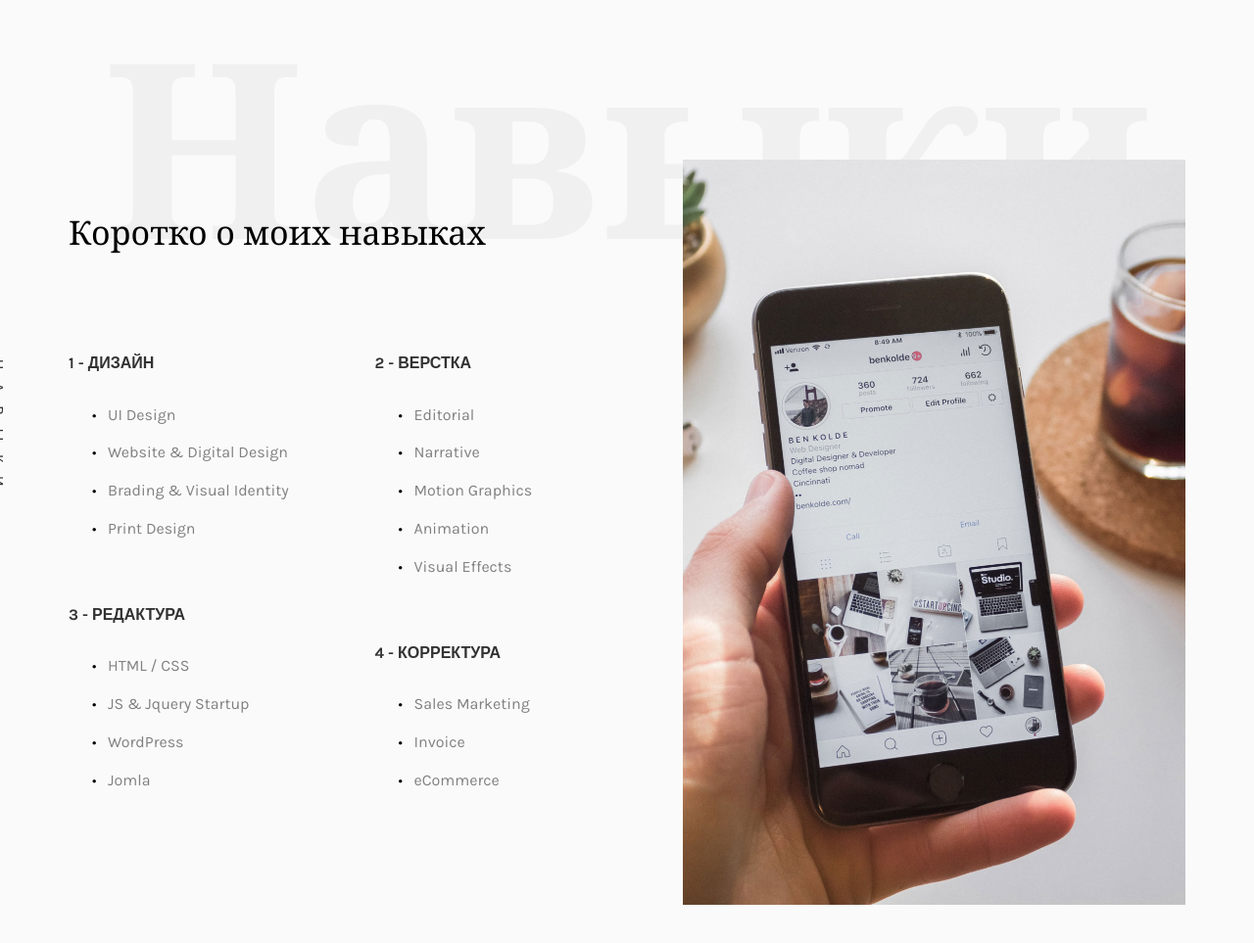
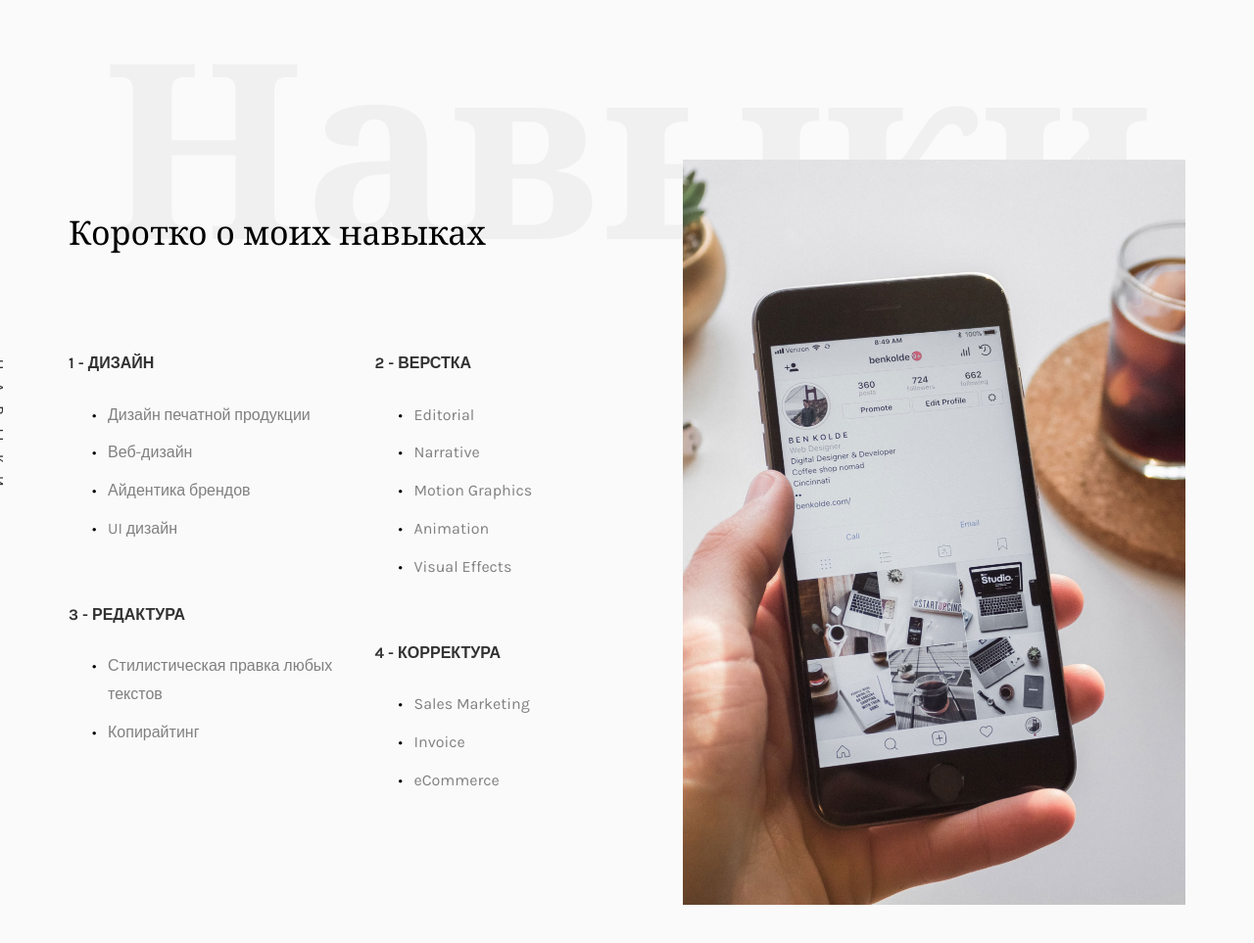
Before and after one commit to may4ske/resume, a plain HTML site: page index.html in a window 1280 px wide. Shown: the part 883-1846 px from the top of the page at 98% size. Drawn offline with nearby package versions, Linux system fonts and the light colour scheme; files whose address does not match are found by name; a web font is replaced by a local one.

Commit message:
Update index.html

```diff
--- a/index.html
+++ b/index.html
@@ -178,19 +178,18 @@
 										<div class="services animate-box">
 											<h3>1 - Дизайн</h3>
 											<ul>
-												<li>UI Design</li>
-												<li>Website &amp; Digital Design</li>
-												<li>Brading &amp; Visual Identity</li>
-												<li>Print Design</li>
+												<li>Дизайн печатной продукции</li>
+												<li>Веб-дизайн</li>
+												<li>Айдентика брендов</li>
+												<li>UI дизайн</li>
 											</ul>
 										</div>
 										<div class="services animate-box">
 											<h3>3 - Редактура</h3>
 											<ul>
-												<li>HTML / CSS</li>
-												<li>JS &amp; Jquery Startup</li>
-												<li>WordPress</li>
-												<li>Jomla</li>
+												<li>Стилистическая правка любых текстов</li>
+												<li>Копирайтинг</li>
+
 											</ul>
 										</div>
 									</div>
```
